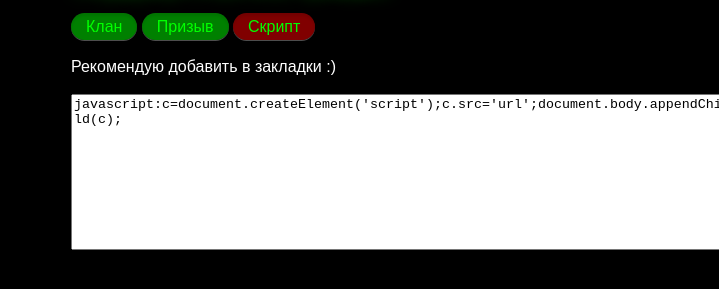
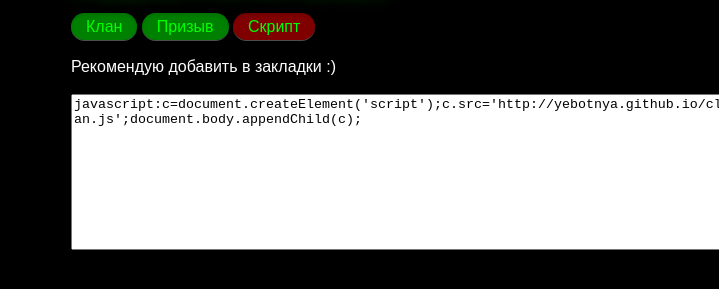
Before and after one commit to yebotnya/yebotnya.github.io, a plain HTML site: page index.html in a window 1280 px wide. Both pictures are taken after a click on the link "Скрипт". Shown: the part 75-364 px from the top of the page, without its empty margins (561-1280 px from the left). Drawn offline with Linux system fonts and the light colour scheme.

Commit message:
Update index.html

```diff
--- a/index.html
+++ b/index.html
@@ -100,7 +100,7 @@
 				</div>
 				<div id="script" style="display:none;">
 					Рекомендую добавить в закладки :)<br/><br/>
-					<textarea onclick="this.select()" cols="80" rows="10">javascript:c=document.createElement('script');c.src='url';document.body.appendChild(c);</textarea>
+					<textarea onclick="this.select()" cols="80" rows="10">javascript:c=document.createElement('script');c.src='http://yebotnya.github.io/clan.js';document.body.appendChild(c);</textarea>
 				</div>
 			</div>
 		</div>
```
